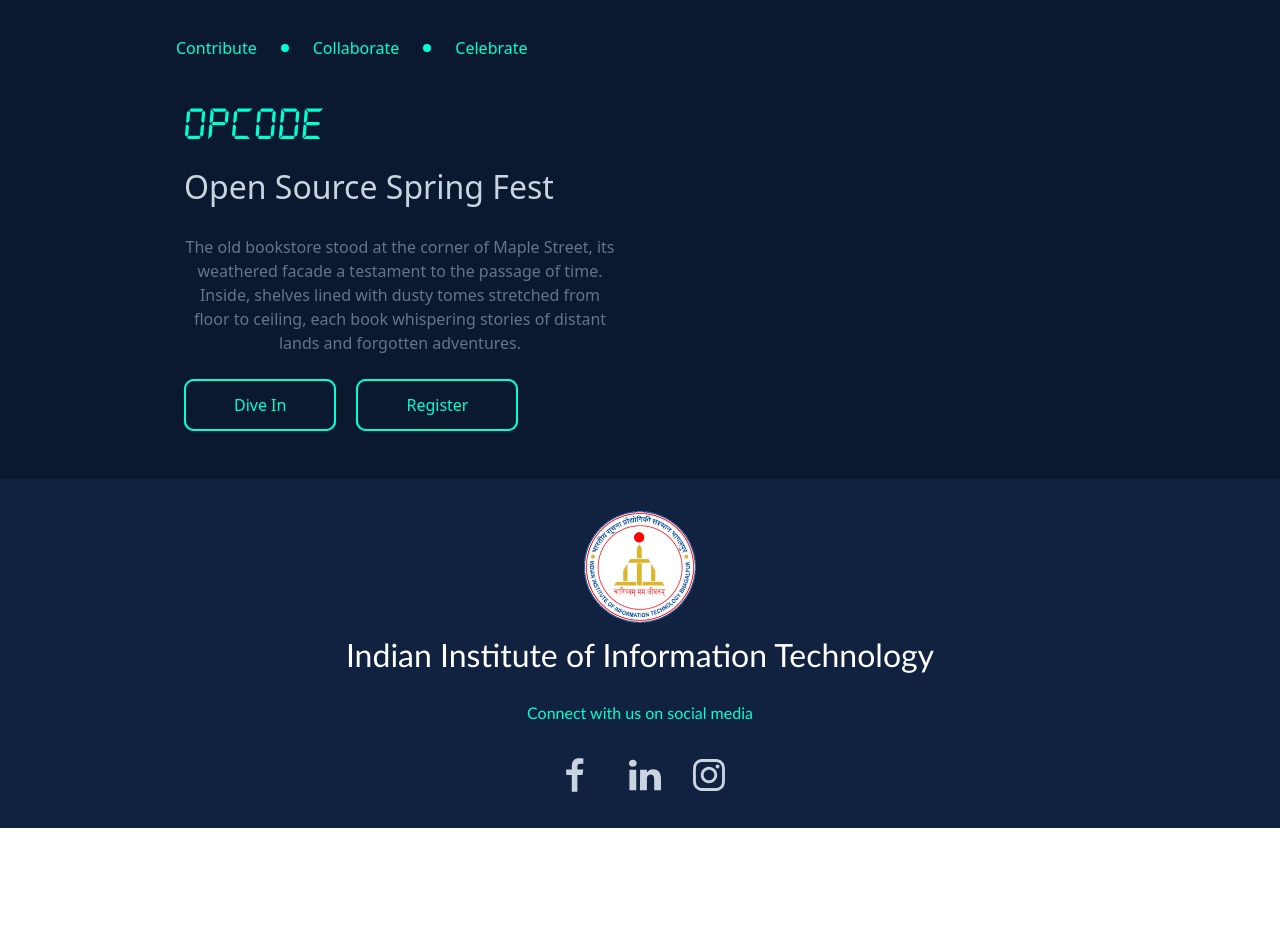
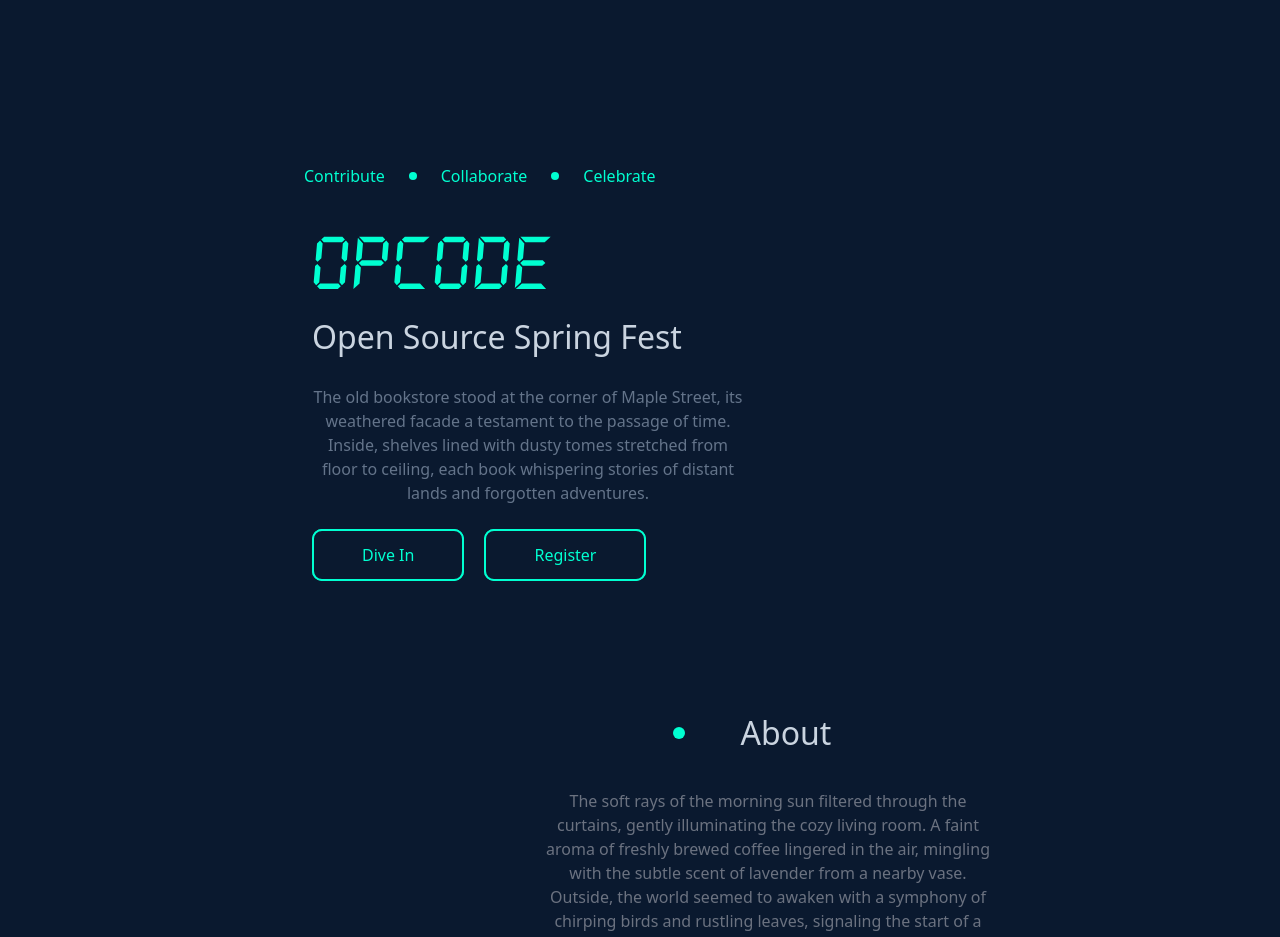
Before and after one commit to PerHac13/OPCODE, a React (Vite) app: page / in a window 1280 px wide. Shown: the part 80-1017 px from the top of the page. Before the commit the page ends 908 px from the top, so only its background shows below. Built offline with nearby package versions, Linux system fonts and the light colour scheme.

Commit message:
Updated styles in navbar

```diff
--- a/src/App.jsx
+++ b/src/App.jsx
@@ -8,7 +8,6 @@ import AboutUs from "./pages/AboutUs/AboutUs";
 import "./App.css";
 import NavBar from "./components/NavBar/NavBar";
 import Footer from "./components/Footer/Footer";
-
 
 const App = () => {
   return (
--- a/src/components/NavBar/NavBar.jsx
+++ b/src/components/NavBar/NavBar.jsx
@@ -53,9 +53,9 @@ function Navbar() {
 
                     {/* Navbar links */}
                     <div className="justify-end gap-12 items-center [font-size:1rem] [font-weight:400] cursor-pointer hidden md:flex">
-                        <div className="text-[#00FFD1] mx-4">Projects</div>
-                        <div className="text-[#00FFD1] mx-4">Sponsors</div>
-                        <div className="text-[#00FFD1] mx-4">About Us</div>
+                        <div className="text-[#00FFD1] mx-4 capitalize relative cursor-pointer transition-all  duration-500 before:content-['']  before:absolute before:-bottom-2 before:left-0 before:w-0 before:h-0.5  before:rounded-full  before:opacity-0  before:transition-all  before:duration-500 before:bg-[#00FFD1] hover:before:w-full hover:before:opacity-100">Projects</div>
+                        <div className="text-[#00FFD1] mx-4  capitalize relative cursor-pointer transition-all  duration-500 before:content-['']  before:absolute before:-bottom-2 before:left-0 before:w-0 before:h-0.5  before:rounded-full  before:opacity-0  before:transition-all  before:duration-500 before:bg-[#00FFD1] hover:before:w-full hover:before:opacity-100">Sponsors</div>
+                        <div className="text-[#00FFD1] mx-4  capitalize relative cursor-pointer transition-all  duration-500 before:content-['']  before:absolute before:-bottom-2 before:left-0 before:w-0 before:h-0.5  before:rounded-full  before:opacity-0  before:transition-all  before:duration-500 before:bg-[#00FFD1] hover:before:w-full hover:before:opacity-100">About Us</div>
                         <Button name={"Register"}/>
                     </div>
 
--- a/src/pages/AboutUs/AboutUs.jsx
+++ b/src/pages/AboutUs/AboutUs.jsx
@@ -1,10 +1,6 @@
 const AboutUs = () => {
   return <div className='ml-[30rem] w-[30rem] p-[2rem]'>
-            <div className="flex items-center  gap-6">
-                <div className="bg-[#00FFD1] w-[0.5rem] h-[0.5rem] [border-radius:100%]"></div>
-                <div className="text-[#CAD4E0] [font-size:1.5rem]">About Us</div>
-            </div>
-            <div className="text-[#6B7280]">The soft rays of the morning sun filtered through the curtains, gently illuminating the cozy living room. A faint aroma of freshly brewed coffee lingered in the air, mingling with the subtle scent of lavender from a nearby vase. Outside, the world seemed to awaken with a symphony of chirping birds and rustling leaves, signaling the start of a new day filled with endless possibilities.</div>
+
 
   </div>;
 };
--- a/src/pages/Home/Home.jsx
+++ b/src/pages/Home/Home.jsx
@@ -1,17 +1,20 @@
 import logo from '../../assets/logo.svg'
 import Button from '../../components/Button/Button'
+import About from './about_fest';
 const Home = () => {
-  return <div className=' px-[1rem] lg:mx-[10rem] md:mx-[6rem] sm:mx-[4rem]  lg:w-[30rem] pb-[3rem]'>
+  return (
+    <div className='p-[8rem]'>
+                <div className=' px-[1rem] lg:mx-[10rem] md:mx-[6rem] sm:mx-[4rem]  lg:w-[30rem] pb-[3rem]'>
       <div className="flex text-[#00FFD1]  items-center gap-6 mb-[3rem] pt-[2rem]">
 
         <div>Contribute</div>
-        <div className="bg-[#00FFD1] lg:w-[0.5rem] lg:h-[0.5rem] [border-radius:100%] md:w-[0.5rem] md:h-[0.5rem]" ></div>
+        <div className="bg-[#00FFD1]  [border-radius:100%] w-2 h-2" ></div>
         <div>Collaborate</div>
-        <div className="bg-[#00FFD1] w-[0.5rem] h-[0.5rem] [border-radius:100%]" ></div>
+        <div className="bg-[#00FFD1] w-2 h-2 [border-radius:100%]" ></div>
         <div>Celebrate</div>
       </div>
       <div className='sm:px-2 md:px-2'>
-          <div><img src={logo}></img></div>
+          <div><img  className='w-[15rem] ' src={logo}></img></div>
           <br></br>
           <p className='text-[#CAD4E0] [font-size:2rem]'>Open Source Spring Fest</p>
           <br></br>
@@ -23,7 +26,13 @@ const Home = () => {
           </div>
       </div>
 
-  </div>;
+    </div>
+   <About/>
+
+
+
+  </div>
+  )
 };
 
 export default Home;
--- /dev/null
+++ b/src/pages/Home/about_fest.jsx
@@ -0,0 +1,12 @@
+const About = () => {
+    return <div className=' px-[1rem] lg:mx-[25rem] md:mx-[6rem] sm:mx-[4rem]  lg:w-[30rem] py-[3rem]'>
+              <div className="flex items-center gap-6  justify-center">
+                <div className="bg-[#00FFD1] w-[0.75rem] h-[0.75rem] [border-radius:100%]"></div>
+                <div className="text-[#CAD4E0] [font-size:2rem] p-[2rem]">About</div>
+            </div>
+            <div className="text-[#6B7280] [text-align:center]">The soft rays of the morning sun filtered through the curtains, gently illuminating the cozy living room. A faint aroma of freshly brewed coffee lingered in the air, mingling with the subtle scent of lavender from a nearby vase. Outside, the world seemed to awaken with a symphony of chirping birds and rustling leaves, signaling the start of a new day filled with endless possibilities.</div>
+
+    </div>;
+  };
+
+  export default About;
```
